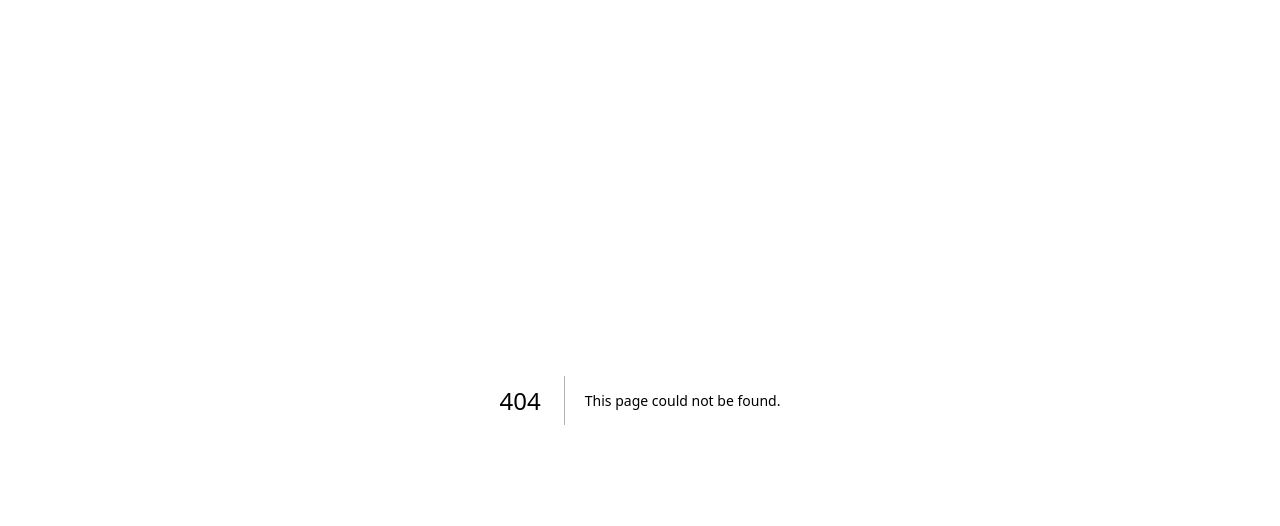
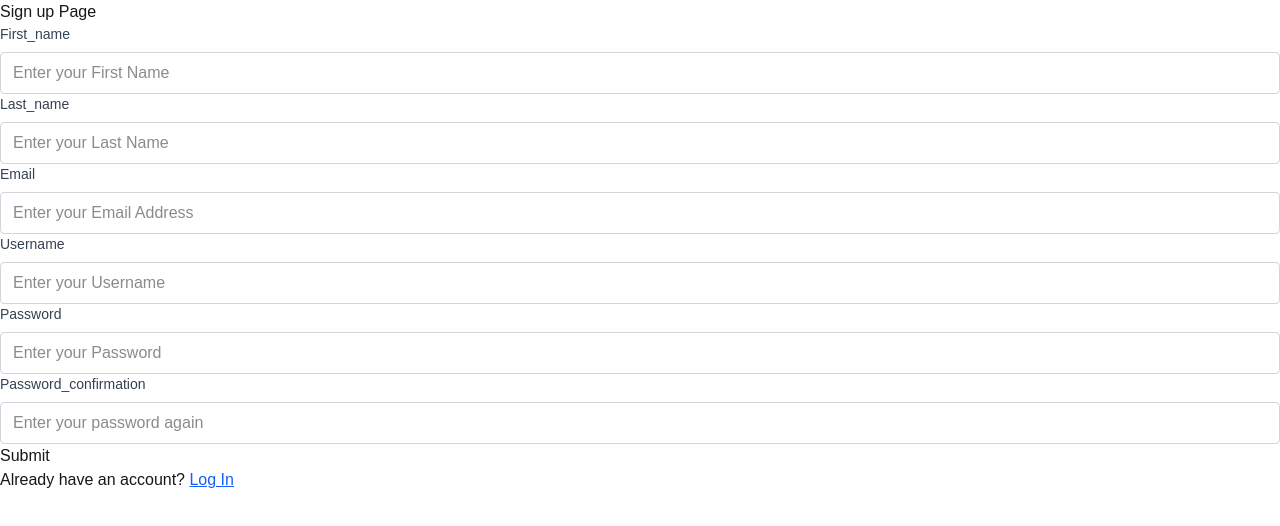
Before and after one commit to Kuren20052002/devshare-lite, a Next.js app in the folder frontend/: page /signup in a window 1280 px wide. Before the commit this address had no page. Shown: the top 526 px of the page. Built offline with nearby package versions, Linux system fonts and the light colour scheme.

Commit message:
feat: add sign up page with working form submission

```diff
--- a/frontend/app/login/page.tsx
+++ b/frontend/app/login/page.tsx
@@ -5,6 +5,12 @@ export default function LoginPage() {
     <>
       <h1>Login Page</h1>
       <LoginForm />
+      <p>
+        Already have an account?{" "}
+        <a href="/signin" className="text-blue-600 underline">
+          Sign In
+        </a>
+      </p>
     </>
   );
 }
--- /dev/null
+++ b/frontend/app/signup/page.tsx
@@ -0,0 +1,17 @@
+"use client";
+import SignupForm from "@/components/SignupForm";
+
+export default function SignupPage() {
+  return (
+    <>
+      <h1>Sign up Page</h1>
+      <SignupForm />
+      <p>
+        Already have an account?{" "}
+        <a href="/login" className="text-blue-600 underline">
+          Log In
+        </a>
+      </p>
+    </>
+  );
+}
--- a/frontend/components/LoginForm.tsx
+++ b/frontend/components/LoginForm.tsx
@@ -33,6 +33,7 @@ export default function LoginForm() {
     }
 
     const result = await response.json();
+    console.log("Login token:", result.token);
     console.log("Login success:", result);
   }
 
--- /dev/null
+++ b/frontend/components/SignupForm.tsx
@@ -0,0 +1,106 @@
+import { FormEvent, useState } from "react";
+import InputText from "@/components/ui/InputText";
+
+export default function SignupForm() {
+  const [formData, setFormData] = useState({
+    user: {
+      first_name: "",
+      last_name: "",
+      email: "",
+      username: "",
+      password: "",
+      password_confirmation: "",
+    },
+  });
+
+  const handleChange = (e: React.ChangeEvent<HTMLInputElement>) => {
+    setFormData({
+      ...formData,
+      user: { ...formData.user, [e.target.name]: e.target.value },
+    });
+  };
+
+  async function onSubmit(event: FormEvent<HTMLFormElement>) {
+    event.preventDefault();
+
+    console.log("Sending login request:", JSON.stringify(formData));
+
+    const response = await fetch("http://localhost:3001/signup", {
+      method: "POST",
+      headers: {
+        "Content-Type": "application/json",
+      },
+      body: JSON.stringify(formData),
+    });
+
+    if (!response.ok) {
+      const errorText = await response.text();
+      console.error("Login failed:", errorText);
+      return;
+    }
+
+    const result = await response.json();
+    console.log("Login token:", result.token);
+    console.log("Login success:", result);
+  }
+
+  return (
+    <form onSubmit={onSubmit}>
+      <InputText
+        label="first_name"
+        type="text"
+        name="first_name"
+        value={formData.user.first_name}
+        onChange={handleChange}
+        placeholder="Enter your First Name"
+        required
+      />
+      <InputText
+        label="last_name"
+        type="text"
+        name="last_name"
+        value={formData.user.last_name}
+        onChange={handleChange}
+        placeholder="Enter your Last Name"
+        required
+      />
+      <InputText
+        label="email"
+        type="text"
+        name="email"
+        value={formData.user.email}
+        onChange={handleChange}
+        placeholder="Enter your Email Address"
+        required
+      />
+      <InputText
+        label="username"
+        type="text"
+        name="username"
+        value={formData.user.username}
+        onChange={handleChange}
+        placeholder="Enter your Username"
+        required
+      />
+      <InputText
+        label="password"
+        type="password"
+        name="password"
+        value={formData.user.password}
+        onChange={handleChange}
+        placeholder="Enter your Password"
+        required
+      />
+      <InputText
+        label="password_confirmation"
+        type="password"
+        name="password_confirmation"
+        value={formData.user.password_confirmation}
+        onChange={handleChange}
+        placeholder="Enter your password again"
+        required
+      />
+      <button type="submit">Submit</button>
+    </form>
+  );
+}
--- a/frontend/components/ui/InputText.tsx
+++ b/frontend/components/ui/InputText.tsx
@@ -24,7 +24,7 @@ export default function InputText({
         htmlFor={name}
         className="block mb-2 text-sm font-medium text-gray-700"
       >
-        {label}
+        {label.charAt(0).toUpperCase() + label.slice(1)}
       </label>
       <input
         type={type}
```
